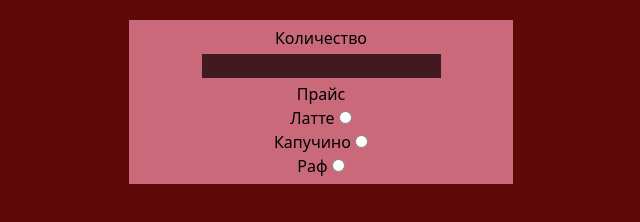
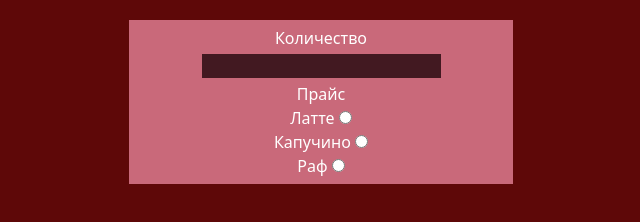
Before and after one commit to kocharyann/github9.io, a plain HTML site: page index.html in a window 1280 px wide. Shown: the whole page, without its empty margins (319-959 px from the left). Drawn offline with nearby package versions, Linux system fonts and the light colour scheme.

Commit message:
Update style.css

```diff
--- a/style.css
+++ b/style.css
@@ -19,7 +19,7 @@ body {
 }
 
 form label {
-    color: black; /* цвет текста кальулятора */
+    color: white; /* цвет текста кальулятора */
 }
 
 #answerDiv {
```
